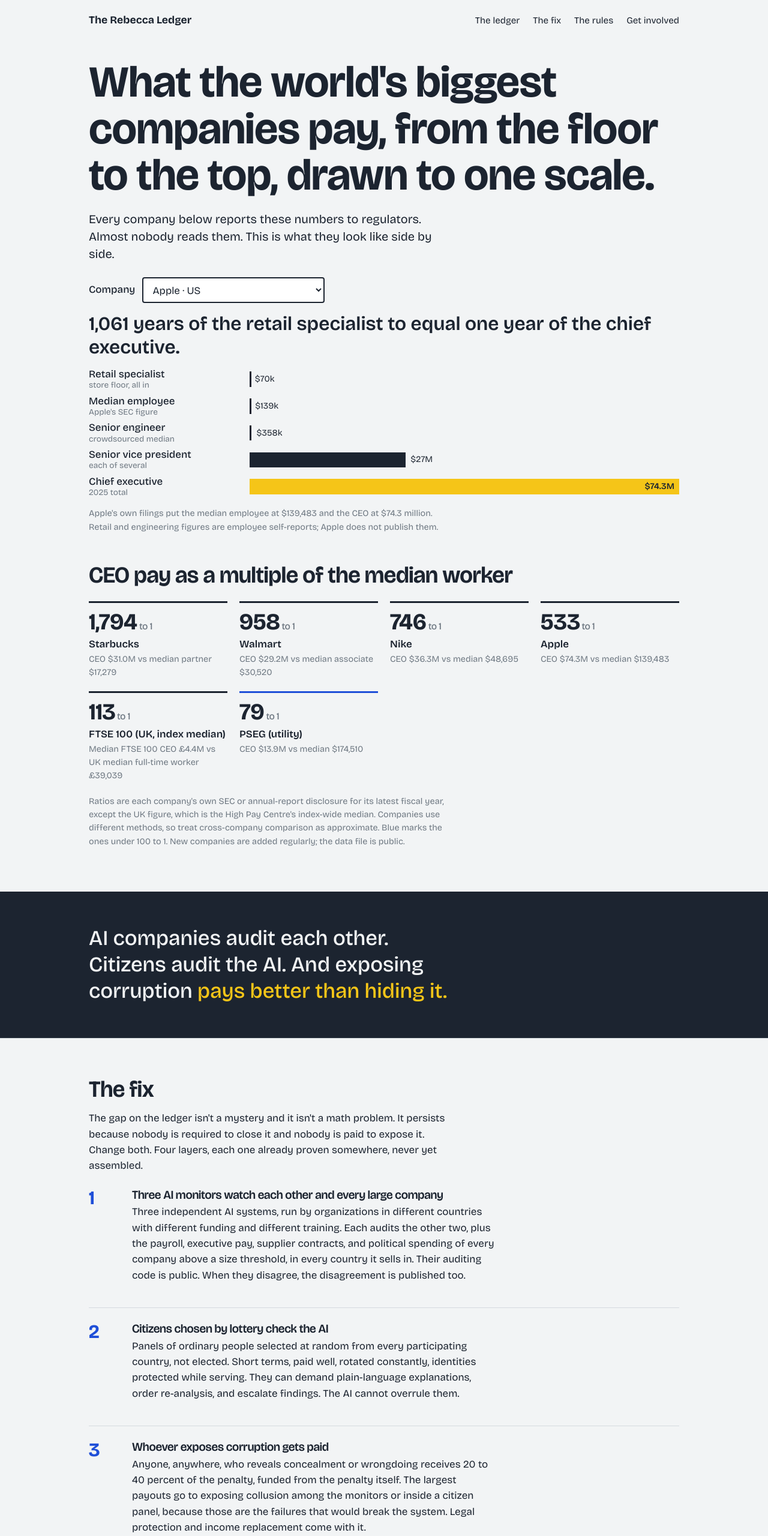
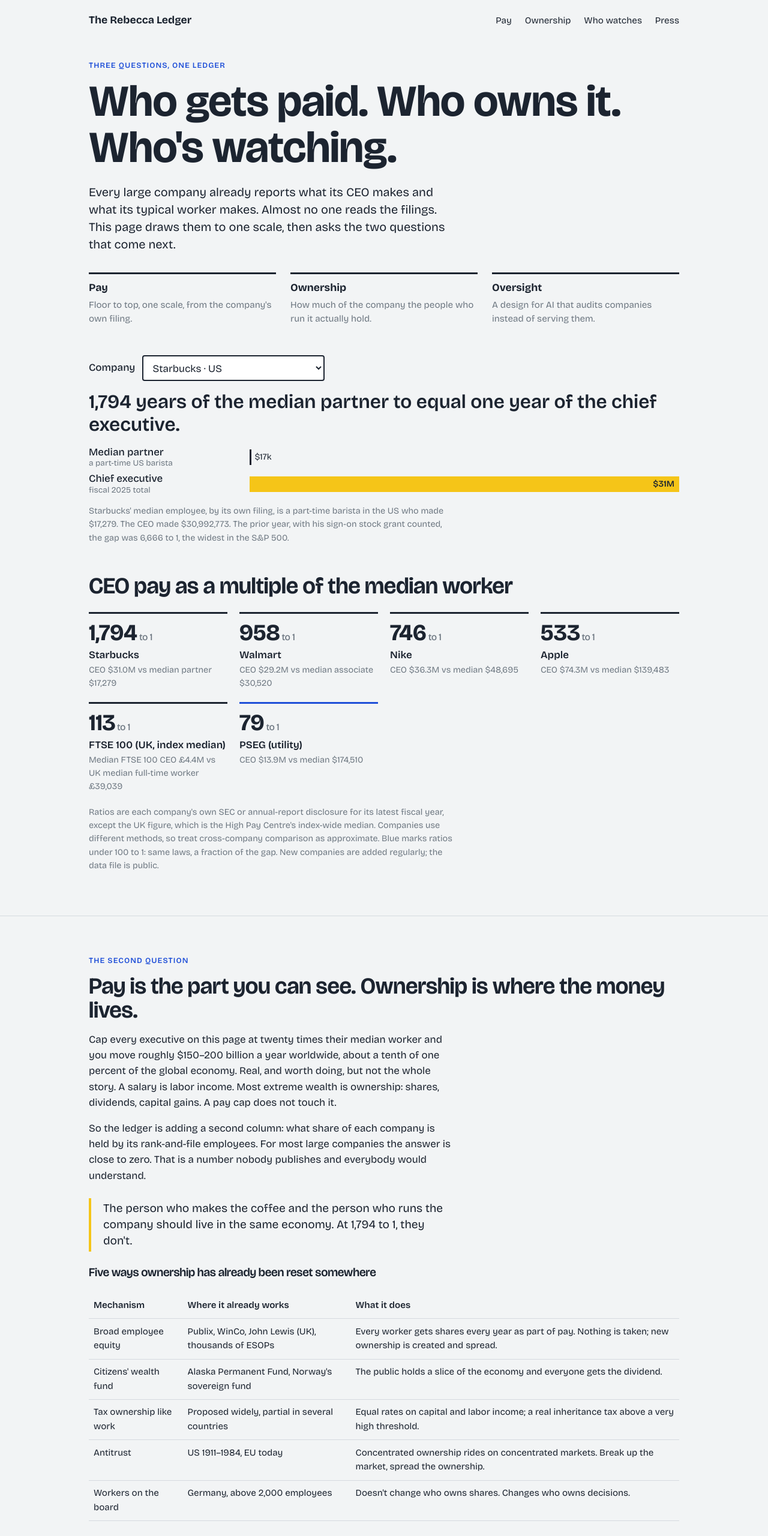
Before and after one commit to Rwilde83/Rebecca-Ledger, a plain HTML site: page index.html in a window 1280 px wide. Shown: the top 2560 px of the page at 60% size. Drawn offline with nearby package versions, Linux system fonts and the light colour scheme.

Commit message:
Update index.html

```diff
--- a/index.html
+++ b/index.html
@@ -3,10 +3,10 @@
 <head>
 <meta charset="utf-8">
 <meta name="viewport" content="width=device-width, initial-scale=1">
-<title>The Rebecca Ledger — what the world's companies pay, bottom to top, drawn to scale</title>
-<meta name="description" content="A public ledger of pay from the store floor to the CEO, worldwide, drawn to the same scale. And a design to make corruption unprofitable: AI companies audit each other, citizens audit the AI, and exposing corruption pays better than hiding it.">
+<title>The Rebecca Ledger — who gets paid, who owns it, and who's watching</title>
+<meta name="description" content="Pay from the floor to the CEO at the world's biggest companies, drawn to one scale, from their own filings. Then: who owns the company, and a design for AI that audits companies instead of serving them.">
 <meta property="og:title" content="The Rebecca Ledger">
-<meta property="og:description" content="One year of the CEO. A thousand years of the person who sold you the phone. Every company, every country, one scale.">
+<meta property="og:description" content="Starbucks: a part-time barista at $17,279, a CEO at $31 million. 1,794 to 1. Their own numbers. Every company, one scale.">
 <link rel="preconnect" href="https://fonts.googleapis.com">
 <link href="https://fonts.googleapis.com/css2?family=Bricolage+Grotesque:opsz,wght@12..96,300..800&display=swap" rel="stylesheet">
 <style>
@@ -32,6 +32,13 @@
   section{padding:4rem 0;border-top:1px solid var(--rule)}
   .lede{font-size:1.25rem;line-height:1.45}
   .mute{color:var(--mute)} .small{font-size:.9rem}
+  .kicker{text-transform:uppercase;letter-spacing:.08em;font-size:.8rem;font-weight:600;color:var(--cobalt);margin-bottom:.75rem}
+  .three{display:grid;grid-template-columns:repeat(3,1fr);gap:1.5rem;margin:2rem 0 0}
+  .three div{border-top:3px solid var(--ink);padding-top:.6rem}
+  .three b{display:block;font-size:1.1rem;margin-bottom:.2rem}
+  .three p{font-size:.95rem;margin:0;color:var(--mute)}
+  @media (max-width:700px){.three{grid-template-columns:1fr}}
+  .pull{border-left:4px solid var(--marker);padding:.25rem 0 .25rem 1.25rem;margin:1.5rem 0;font-size:1.2rem;line-height:1.4;max-width:var(--prose)}
 
   header{padding:1.25rem 0}
   header .wrap{display:flex;justify-content:space-between;align-items:baseline;gap:1rem;flex-wrap:wrap}
@@ -110,10 +117,10 @@
   <div class="wrap">
     <a class="brand" href="#top">The Rebecca Ledger</a>
     <nav aria-label="Sections">
-      <a href="#ledger">The ledger</a>
-      <a href="#how">The fix</a>
-      <a href="#rules">The rules</a>
-      <a href="#help">Get involved</a>
+      <a href="#ledger">Pay</a>
+      <a href="#ownership">Ownership</a>
+      <a href="#how">Who watches</a>
+      <a href="#press">Press</a>
     </nav>
   </div>
 </header>
@@ -122,10 +129,17 @@
 
 <section class="hero" id="ledger">
   <div class="wrap">
-    <h1>What the world's biggest companies pay, from the floor to the top, drawn to one scale.</h1>
-    <p class="lede prose">Every company below reports these numbers to regulators. Almost nobody reads them. This is what they look like side by side.</p>
+    <p class="kicker">Three questions, one ledger</p>
+    <h1>Who gets paid. Who owns it. Who's watching.</h1>
+    <p class="lede prose">Every large company already reports what its CEO makes and what its typical worker makes. Almost no one reads the filings. This page draws them to one scale, then asks the two questions that come next.</p>
 
-    <div class="ledger-controls">
+    <div class="three">
+      <div><b>Pay</b><p>Floor to top, one scale, from the company's own filing.</p></div>
+      <div><b>Ownership</b><p>How much of the company the people who run it actually hold.</p></div>
+      <div><b>Oversight</b><p>A design for AI that audits companies instead of serving them.</p></div>
+    </div>
+
+    <div class="ledger-controls" style="margin-top:3rem">
       <label for="pick">Company</label>
       <select id="pick" aria-controls="rows"></select>
     </div>
@@ -135,7 +149,29 @@
 
     <h2 style="margin-top:3rem">CEO pay as a multiple of the median worker</h2>
     <div class="grid" id="grid"></div>
-    <p class="caption" style="margin-top:1.25rem">Ratios are each company's own SEC or annual-report disclosure for its latest fiscal year, except the UK figure, which is the High Pay Centre's index-wide median. Companies use different methods, so treat cross-company comparison as approximate. Blue marks the ones under 100 to 1. New companies are added regularly; the data file is public.</p>
+    <p class="caption" style="margin-top:1.25rem">Ratios are each company's own SEC or annual-report disclosure for its latest fiscal year, except the UK figure, which is the High Pay Centre's index-wide median. Companies use different methods, so treat cross-company comparison as approximate. Blue marks ratios under 100 to 1: same laws, a fraction of the gap. New companies are added regularly; the data file is public.</p>
+  </div>
+</section>
+
+<section id="ownership">
+  <div class="wrap">
+    <p class="kicker">The second question</p>
+    <h2>Pay is the part you can see. Ownership is where the money lives.</h2>
+    <p class="prose">Cap every executive on this page at twenty times their median worker and you move roughly $150–200 billion a year worldwide, about a tenth of one percent of the global economy. Real, and worth doing, but not the whole story. A salary is labor income. Most extreme wealth is ownership: shares, dividends, capital gains. A pay cap does not touch it.</p>
+    <p class="prose">So the ledger is adding a second column: what share of each company is held by its rank-and-file employees. For most large companies the answer is close to zero. That is a number nobody publishes and everybody would understand.</p>
+    <div class="pull">The person who makes the coffee and the person who runs the company should live in the same economy. At 1,794 to 1, they don't.</div>
+    <h3>Five ways ownership has already been reset somewhere</h3>
+    <table>
+      <thead><tr><th>Mechanism</th><th>Where it already works</th><th>What it does</th></tr></thead>
+      <tbody>
+        <tr><td>Broad employee equity</td><td>Publix, WinCo, John Lewis (UK), thousands of ESOPs</td><td>Every worker gets shares every year as part of pay. Nothing is taken; new ownership is created and spread.</td></tr>
+        <tr><td>Citizens' wealth fund</td><td>Alaska Permanent Fund, Norway's sovereign fund</td><td>The public holds a slice of the economy and everyone gets the dividend.</td></tr>
+        <tr><td>Tax ownership like work</td><td>Proposed widely, partial in several countries</td><td>Equal rates on capital and labor income; a real inheritance tax above a very high threshold.</td></tr>
+        <tr><td>Antitrust</td><td>US 1911–1984, EU today</td><td>Concentrated ownership rides on concentrated markets. Break up the market, spread the ownership.</td></tr>
+        <tr><td>Workers on the board</td><td>Germany, above 2,000 employees</td><td>Doesn't change who owns shares. Changes who owns decisions.</td></tr>
+      </tbody>
+    </table>
+    <p class="prose small mute">The honest objections: capital taxes may reduce investment; wealth funds can be politicized; single-company employee stock is risky if the company fails, which is why Enron's workers were wiped out; founders who take large risks arguably earn large rewards. Serious versions of any reset are built around those, with diversified employee funds instead of single-company stock and thresholds high enough to touch only the top fraction of a percent.</p>
   </div>
 </section>
 
@@ -147,17 +183,18 @@
 
 <section id="how">
   <div class="wrap">
-    <h2>The fix</h2>
-    <p class="prose">The gap on the ledger isn't a mystery and it isn't a math problem. It persists because nobody is required to close it and nobody is paid to expose it. Change both. Four layers, each one already proven somewhere, never yet assembled.</p>
+    <p class="kicker">The third question</p>
+    <h2>Who watches</h2>
+    <p class="prose">The gap on the ledger persists for one reason: nobody is required to close it and nobody is paid to expose it. Change both. Four layers, each proven somewhere, never assembled. This is also how you keep AI itself honest while it is still small enough to hold.</p>
 
     <div class="flow">
       <div class="layer"><div class="n">1</div><div>
         <h3>Three AI monitors watch each other and every large company</h3>
-        <p>Three independent AI systems, run by organizations in different countries with different funding and different training. Each audits the other two, plus the payroll, executive pay, supplier contracts, and political spending of every company above a size threshold, in every country it sells in. Their auditing code is public. When they disagree, the disagreement is published too.</p>
+        <p>Three independent AI systems, run by organizations in different countries with different funding and different training. Each audits the other two, plus the payroll, executive pay, ownership, supplier contracts, and political spending of every company above a size threshold, in every country it sells in. Their auditing code is public. When they disagree, the disagreement is published too.</p>
       </div></div>
       <div class="layer"><div class="n">2</div><div>
         <h3>Citizens chosen by lottery check the AI</h3>
-        <p>Panels of ordinary people selected at random from every participating country, not elected. Short terms, paid well, rotated constantly, identities protected while serving. They can demand plain-language explanations, order re-analysis, and escalate findings. The AI cannot overrule them.</p>
+        <p>Panels of ordinary people selected at random from every participating country, not elected and not appointed. Short terms, paid well, rotated constantly, identities protected while serving. They can demand plain-language explanations, order re-analysis, and escalate findings. The AI cannot overrule them.</p>
       </div></div>
       <div class="layer"><div class="n">3</div><div>
         <h3>Whoever exposes corruption gets paid</h3>
@@ -170,7 +207,8 @@
       </div></div>
     </div>
 
-    <p class="prose" style="margin-top:2rem">This is also how you keep AI itself honest while it's still small enough to hold. An AI that audits companies in public, under citizen review, with its code open, is an AI that cannot quietly become something else. Build the watchdog before the thing it watches is too big to leash.</p>
+    <h3 style="margin-top:2.5rem">Why this reaches racism</h3>
+    <p class="prose">The bottom of every ladder on this page is disproportionately Black, brown, immigrant, and women: cashiers, baristas, warehouse workers, and the people in the factories overseas. Raise the floor and those are the people raised. Publish pay by job and location and unequal pay for equal work has nowhere to hide. Pick the watchers by lottery from everyone and the system cannot quietly become one group watching itself. It doesn't end racism. It takes away the dark, and racism needs the dark.</p>
   </div>
 </section>
 
@@ -186,6 +224,7 @@
         <tr><td>Skilled</td><td>Market pay. Bands published by level and location.</td></tr>
         <tr><td>Executives</td><td>Total compensation capped at 15 to 20 times the company's global median employee.</td></tr>
         <tr><td>Innovation</td><td>Royalties on specific products, paid to the people who built them, capped per person per breakthrough. Reward invention where it happens, not two levels up.</td></tr>
+        <tr><td>Ownership</td><td>Broad employee equity every year, held through a diversified fund so no worker's savings ride on one company.</td></tr>
         <tr><td>Profit share</td><td>A fixed percentage of net income distributed to all employees.</td></tr>
         <tr><td>Transparency</td><td>Pay ratio and bands published every year, in plain language, in every language the company operates in.</td></tr>
       </tbody>
@@ -218,18 +257,18 @@
         </ul>
       </div>
     </div>
-    <p class="prose" style="margin-top:2rem">Every component is proven. The assembly is unbuilt. That is either a reason it can't work, or a reason it hasn't been tried. Help figure out which.</p>
+    <p class="prose" style="margin-top:2rem">Every component is proven. The assembly is unbuilt. That is either a reason it can't work, or a reason it hasn't been tried. This is the conversation that needs to be happening in public, now, while the choice is still open.</p>
   </div>
 </section>
 
-<section class="cta" id="help">
+<section class="cta" id="press">
   <div class="wrap">
-    <h2>Three things you can do</h2>
-    <p class="prose">Send the ledger to one person. Tell me where the fix breaks. Or send me a company's numbers and I'll add them.</p>
+    <h2>For journalists, researchers, and anyone who wants to poke holes</h2>
+    <p class="prose">Every number links to a filing. The data is a single public file. The design is a public document. Take any of it, check it, use it, improve it. If you find an error, tell me and it will be fixed within the hour, publicly.</p>
     <p>
-      <a class="btn" href="design.md">Read the full design</a>
-      <a class="btn secondary" href="mailto:ryan@wilde.energy?subject=Rebecca%20Ledger">Write to me</a>
-      <a class="btn secondary" href="ledger.json">The data</a>
+      <a class="btn" href="ledger.json">The data (JSON)</a>
+      <a class="btn secondary" href="design.md">The full design</a>
+      <a class="btn secondary" href="mailto:ryan@wilde.energy?subject=Rebecca%20Ledger">ryan@wilde.energy</a>
     </p>
     <details>
       <summary>Known weak points, so you don't have to find them</summary>
@@ -239,6 +278,7 @@
         <li>The system guarantees compliance, not fairness. If people agree on bad rules, it will enforce bad rules.</li>
         <li>Capital can flow to countries that opt out. The only lever is market access: sell here, get audited here.</li>
         <li>Public ownership only works if the public watches. Apathy beats every other failure mode.</li>
+        <li>The author is one person with a laptop, not an institution. That's either the weakness or the point.</li>
       </ul>
     </details>
   </div>
@@ -259,8 +299,8 @@
 
 <footer>
   <div class="wrap">
-    <p><strong>Sources.</strong> Company figures are from each company's own proxy statement or annual report for its most recent fiscal year (Apple, Walmart, Nike, Starbucks, PSEG: SEC Form DEF 14A, 2026). UK figures: High Pay Centre, Fat Cat Day 2026. Apple retail and engineering pay: Glassdoor, PayScale, levels.fyi self-reports; Apple does not publish them. Everything under "the rules" is a proposal.</p>
-    <p>Maintained by <a href="https://wilde.energy">Ryan Wilde</a>. Free to copy, adapt, and improve. If you build on it, tell me.</p>
+    <p><strong>Sources.</strong> Company figures are from each company's own proxy statement or annual report for its most recent fiscal year (Apple, Walmart, Nike, Starbucks, PSEG: SEC Form DEF 14A, 2026). UK figures: High Pay Centre, Fat Cat Day 2026. Apple retail and engineering pay: Glassdoor, PayScale, levels.fyi self-reports; Apple does not publish them. Global executive-pay totals and the ownership column are the author's estimates and are labeled as such. Everything under "the rules" is a proposal.</p>
+    <p>Maintained by <a href="https://wilde.energy">Ryan Wilde</a>, Lake Stevens, Washington. Free to copy, adapt, and improve. If you build on it, tell me.</p>
   </div>
 </footer>
 
@@ -277,10 +317,11 @@
         cap=document.getElementById('cap'), line=document.getElementById('ratioline'), grid=document.getElementById('grid');
   const fmt=n=>n>=1e6?'$'+(n/1e6).toFixed(n>=1e7?1:2).replace(/\.?0+$/,'')+'M':n>=1e3?'$'+Math.round(n/1e3)+'k':'$'+n;
 
-  data.companies.forEach((c,i)=>{const o=document.createElement('option');o.value=i;o.textContent=c.name+' · '+c.country;pick.appendChild(o)});
+  const ordered=[...data.companies].sort((a,b)=>(b.ratio||0)-(a.ratio||0));
+  ordered.forEach((c,i)=>{const o=document.createElement('option');o.value=i;o.textContent=c.name+' · '+c.country;pick.appendChild(o)});
 
   function render(i){
-    const c=data.companies[i]; const top=Math.max(...c.tiers.map(t=>t.pay));
+    const c=ordered[i]; const top=Math.max(...c.tiers.map(t=>t.pay));
     rows.classList.remove('in'); rows.innerHTML='';
     c.tiers.forEach(t=>{
       const w=Math.max(t.pay/top*100,0.05);
@@ -298,8 +339,7 @@
   }
   pick.addEventListener('change',e=>render(+e.target.value));
 
-  const sorted=[...data.companies].filter(c=>c.ratio).sort((a,b)=>b.ratio-a.ratio);
-  sorted.forEach(c=>{
+  ordered.filter(c=>c.ratio).forEach(c=>{
     const d=document.createElement('div'); d.className='co'+(c.ratio<100?' low':'');
     d.innerHTML=`<div class="r">${c.ratio.toLocaleString()}<small>to 1</small></div><div class="n">${c.name}</div><div class="d">${c.ratioNote||''}</div>`;
     grid.appendChild(d);
@@ -308,7 +348,7 @@
 })();
 </script>
 <script>
-window.__LEDGER_FALLBACK__={"companies":[{"name":"Apple","country":"US","ratio":533,"ratioNote":"CEO $74.3M vs median $139,483","caption":"Apple's own filings put the median employee at $139,483 and the CEO at $74.3 million. Retail and engineering figures are employee self-reports; Apple does not publish them.","tiers":[{"label":"Retail specialist","note":"store floor, all in","pay":70000},{"label":"Median employee","note":"Apple's SEC figure","pay":139483},{"label":"Senior engineer","note":"crowdsourced median","pay":358000},{"label":"Senior vice president","note":"each of several","pay":27000000},{"label":"Chief executive","note":"2025 total","pay":74294811}]}]};
+window.__LEDGER_FALLBACK__={"companies":[{"name":"Starbucks","country":"US","ratio":1794,"ratioNote":"CEO $31.0M vs median partner $17,279","caption":"Starbucks' median employee, by its own filing, is a part-time barista in the US who made $17,279. The CEO made $30,992,773.","tiers":[{"label":"Median partner","note":"a part-time US barista","pay":17279},{"label":"Chief executive","note":"fiscal 2025 total","pay":30992773}]}]};
 </script>
 </body>
 </html>
```
